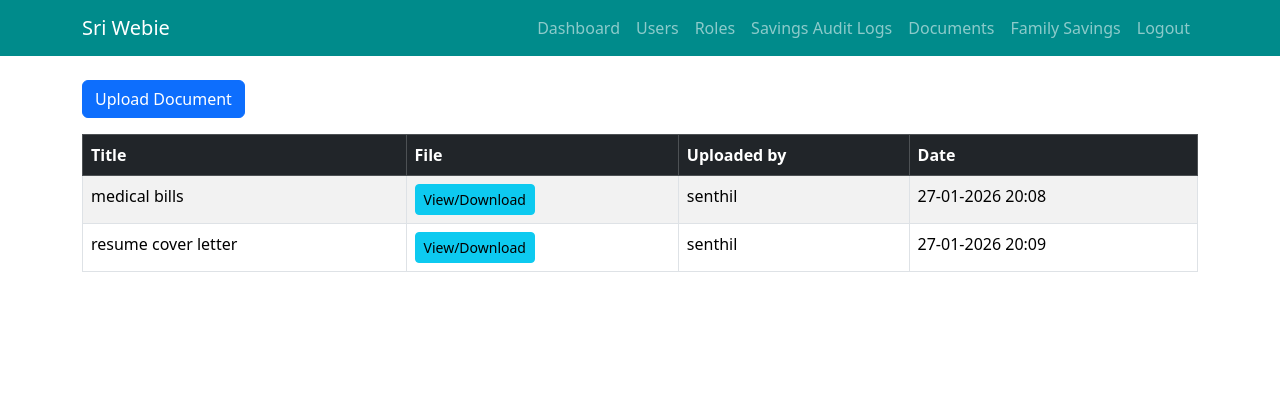
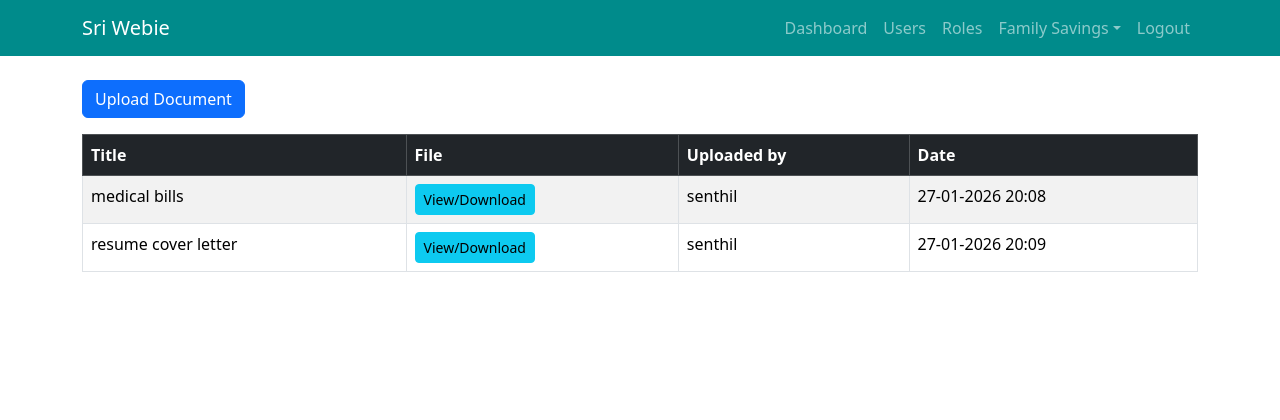
Before and after one commit to srisan619/sri_webie, a Django app: page /documents/ in a window 1280 px wide. Shown: the top 420 px of the page. Run offline with Django 5.2, Linux system fonts and the light colour scheme; a user stored in the database is signed in; data comes from the database, SQL or seed files in the repository.

Commit message:
Submenu is implemented

```diff
--- a/users/templates/users/base.html
+++ b/users/templates/users/base.html
@@ -36,16 +36,24 @@
                                 <a href="/roles/" class="nav-link">Roles</a>
                             </li>
                         {%endif%}
-                        {% if request.user.role.role_name == "admin" %}
-                            <li class="nav-item">
-                                <a href="/family-savings/audit-logs/" class="nav-link">Savings Audit Logs</a>
-                            </li>
-                        {%endif%}
-                        <li class="nav-item">
-                            <a href="/documents/" class="nav-link">Documents</a>
-                        </li>
-                        <li class="nav-item">
-                            <a href="/family-savings/" class="nav-link">Family Savings</a>
+
+
+
+                        <li class="nav-item dropdown active">
+                            <a class="nav-link dropdown-toggle" href="#" id="family-savings-dropdown" role="button" data-bs-toggle="dropdown" aria-expanded="false" >Family Savings</a>
+                            <ul class="dropdown-menu" aria-labelledby="family-savings-dropdown">
+                                <li >
+                                    <a href="/family-savings/" class="dropdown-item">Monthly Savings</a>
+                                </li>
+                                {% if request.user.role.role_name == "admin" %}
+                                    <li>
+                                        <a href="/family-savings/audit-logs/" class="dropdown-item">Savings Audit Logs</a>
+                                    </li>
+                                {%endif%}
+                                <li>
+                                    <a href="/documents/" class="dropdown-item">Documents</a>
+                                </li>
+                            </ul>
                         </li>
                         <li class="nav-item">
                             <a href="/logout/" class="nav-link">Logout</a>
```
